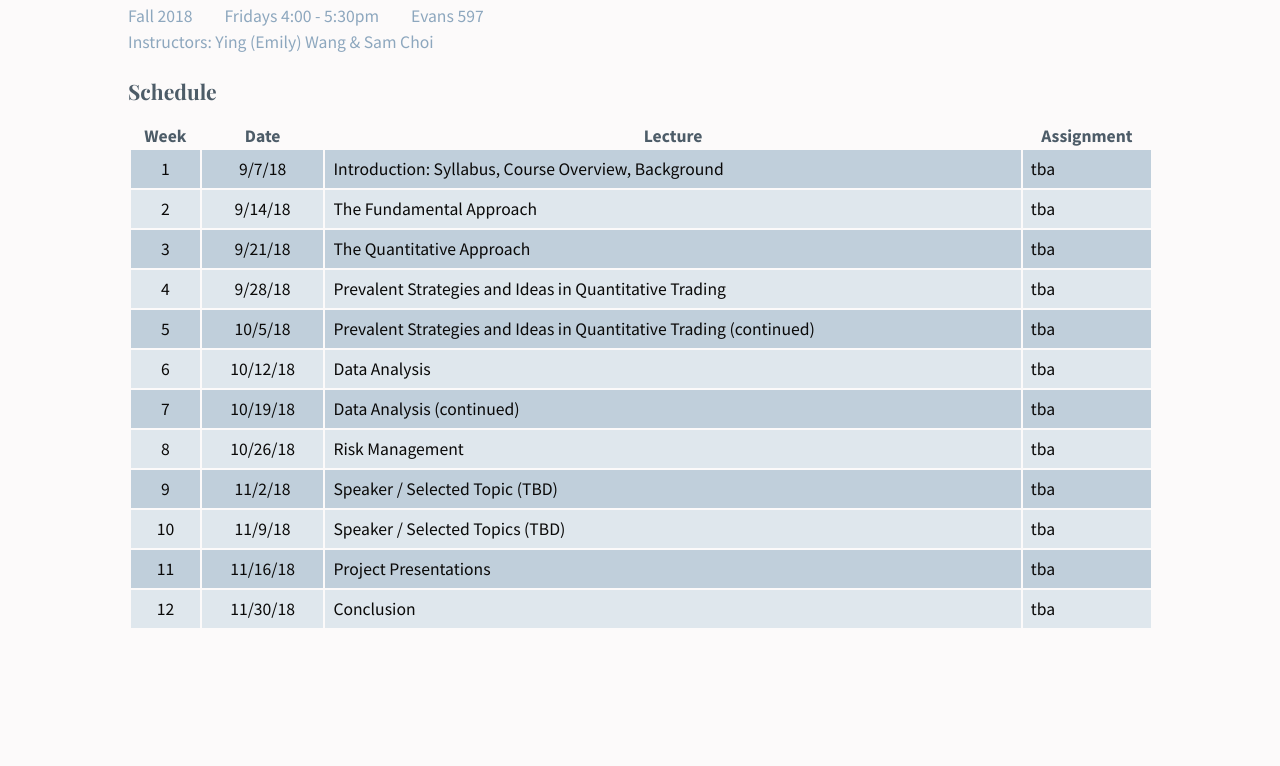
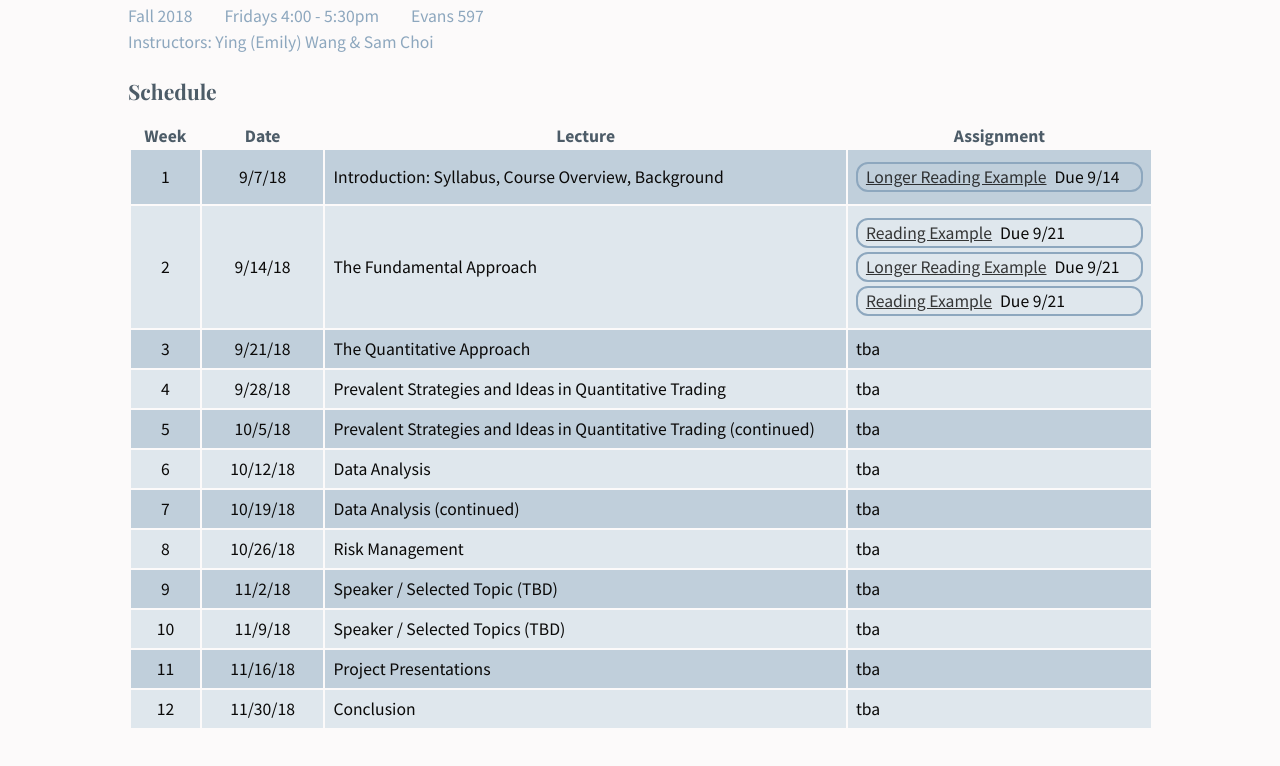
Before and after one commit to jschnapper/Econ198-QuantTrading, a plain HTML site: page views/index.html in a window 1280 px wide. Shown: the part 134-900 px from the top of the page. Before the commit the page ends 842 px from the top, so only its background shows below. Drawn offline with nearby package versions, Linux system fonts and the light colour scheme.

Commit message:
updated assignment style

```diff
--- a/assets/css/style.css
+++ b/assets/css/style.css
@@ -6,12 +6,14 @@
   --primary-light: #C0CFDB;
   --primary-lighter: #DFE7ED;
   --header-color: #4D5C68;
+  --black: #0A0908;
+  --white: #FCFAFA;
 }
 
 
 body {
-  background-color: #FCFAFA;
-  color: #0A0908;
+  background-color: var(--white);
+  color: var(--black);
   font-family: 'Source Sans Pro', sans-serif;
   font-size: 1.1em;
   margin: 0;
@@ -72,11 +74,7 @@ tbody tr:nth-child(even) {
 
 td {
   padding: 8px;
-  border: 2px solid #FCFAFA;
-}
-
-tbody tr:hover {
-  opacity: 0.8;
+  border: 2px solid var(--white);
 }
 
 .schedule-container {
@@ -96,6 +94,26 @@ tbody tr:hover {
 /**** PAGE STYLES ****/
 /*********************/
 
+.assignment-item,
+.assignment-item:visited  {
+  color: var(--black);
+  cursor: pointer;
+  opacity: 0.8;
+  text-decoration: underline;
+  white-space: nowrap;
+}
+
+.assignment-item:hover {
+  opacity: 0.4;
+}
+
+.assignment-wr {
+  border: 2px solid var(--primary);
+  border-radius: 12px;
+  margin: 4px 0;
+  padding: 2px 8px;
+}
+
 .content-wr {
   max-width: 80em;
   width: 80%;
@@ -103,6 +121,11 @@ tbody tr:hover {
 
 .content {
   line-height: 1.25;
+}
+
+.due {
+  display: inline-block;
+  padding-left: 8px;
 }
 
 .nav-content {
@@ -117,6 +140,10 @@ tbody tr:hover {
   cursor: pointer;
   display: flex;
   text-decoration: none;
+}
+
+.nav-hr-link:hover {
+  color: var(--primary-lighter);
 }
 
 .nav-items {
@@ -139,7 +166,7 @@ tbody tr:hover {
 }
 
 .nav-link:not(.active):hover  {
-  background-color: #FCFAFA;
+  background-color: var(--white);
   color: var(--primary);
 }
 
@@ -147,10 +174,16 @@ tbody tr:hover {
   align-items: center;
   background-color: var(--primary);
   box-shadow: 1px 2px 8px rgba(0,0,0,0.2);
-  color: #FCFAFA;
+  color: var(--white);
   display: flex;
   justify-content: center;
   width: 100%;
+}
+
+.no-list-style {
+  list-style: none;
+  margin: 0;
+  padding: 0;
 }
 
 .page-container {
@@ -162,7 +195,17 @@ tbody tr:hover {
   width: 100%;
 }
 
+.resource-item,
+.resource-item:visited {
+  color: var(--primary);
+  cursor: pointer;
+  text-decoration: none;
+}
 
+.resource-item:hover {
+  color: var(--primary-light);
+  text-decoration: underline;
+}
 
 .section-hr {
   color: var(--header-color);
--- a/views/index.html
+++ b/views/index.html
@@ -59,84 +59,134 @@
                 <td class="td-week">1</td>
                 <td class="td-date">9/7/18</td>
                 <td class="td-lecture">Introduction: Syllabus, Course Overview, Background</td>
-                <td class="td-assignment">tba</td>
+                <td class="td-assignment">
+                  <ul class="no-list-style">
+                    <li class="assignment-wr"><a class="assignment-item">Longer Reading Example</a><div class="due">Due 9/14</div></li>
+                  </ul>
+                </td>
               </tr>
               <!-- WEEK 2: 9/14/18 -->
               <tr>
                 <td class="td-week">2</td>
                 <td class="td-date">9/14/18</td>
                 <td class="td-lecture">The Fundamental Approach</td>
-                <td class="td-assignment">tba</td>
+                <td class="td-assignment">
+                  <ul class="no-list-style">
+                    <li class="assignment-wr"><a class="assignment-item">Reading Example</a><div class="due">Due 9/21</div></li>
+                    <li class="assignment-wr"><a class="assignment-item">Longer Reading Example</a><div class="due">Due 9/21</div></li>
+                    <li class="assignment-wr"><a class="assignment-item">Reading Example</a><div class="due">Due 9/21</div></li>
+                  </ul>
+                </td>
               </tr>
               <!-- WEEK 3: 9/21/18 -->
               <tr>
                 <td class="td-week">3</td>
                 <td class="td-date">9/21/18</td>
                 <td class="td-lecture">The Quantitative Approach</td>
-                <td class="td-assignment">tba</td>
+                <td class="td-assignment">
+                  <ul class="no-list-style">
+                    <li>tba</li>
+                  </ul>
+                </td>
               </tr>
               <!-- WEEK 4: 9/28/18 -->
               <tr>
                 <td class="td-week">4</td>
                 <td class="td-date">9/28/18</td>
                 <td class="td-lecture">Prevalent Strategies and Ideas in Quantitative Trading</td>
-                <td class="td-assignment">tba</td>
+                <td class="td-assignment">
+                  <ul class="no-list-style">
+                    <li>tba</li>
+                  </ul>
+                </td>
               </tr>
               <!-- WEEK 5: 10/5/18 -->
               <tr>
                 <td class="td-week">5</td>
                 <td class="td-date">10/5/18</td>
                 <td class="td-lecture">Prevalent Strategies and Ideas in Quantitative Trading (continued)</td>
-                <td class="td-assignment">tba</td>
+                <td class="td-assignment">
+                  <ul class="no-list-style">
+                    <li>tba</li>
+                  </ul>
+                </td>
               </tr>
               <!-- WEEK 6: 10/12/18 -->
               <tr>
                 <td class="td-week">6</td>
                 <td class="td-date">10/12/18</td>
                 <td class="td-lecture">Data Analysis</td>
-                <td class="td-assignment">tba</td>
+                <td class="td-assignment">
+                  <ul class="no-list-style">
+                    <li>tba</li>
+                  </ul>
+                </td>
               </tr>
               <!-- WEEK 7: 10/19/18 -->
               <tr>
                 <td class="td-week">7</td>
                 <td class="td-date">10/19/18</td>
                 <td class="td-lecture">Data Analysis (continued)</td>
-                <td class="td-assignment">tba</td>
+                <td class="td-assignment">
+                  <ul class="no-list-style">
+                    <li>tba</li>
+                  </ul>
+                </td>
               </tr>
               <!-- WEEK 8: 10/26/18 -->
               <tr>
                 <td class="td-week">8</td>
                 <td class="td-date">10/26/18</td>
                 <td class="td-lecture">Risk Management</td>
-                <td class="td-assignment">tba</td>
+                <td class="td-assignment">
+                  <ul class="no-list-style">
+                    <li>tba</li>
+                  </ul>
+                </td>
               </tr>
               <!-- WEEK 9: 11/2/18 -->
               <tr>
                 <td class="td-week">9</td>
                 <td class="td-date">11/2/18</td>
                 <td class="td-lecture">Speaker / Selected Topic (TBD)</td>
-                <td class="td-assignment">tba</td>
+                <td class="td-assignment">
+                  <ul class="no-list-style">
+                    <li>tba</li>
+                  </ul>
+                </td>
               </tr>
               <!-- WEEK 10: 11/9/18 -->
               <tr>
                 <td class="td-week">10</td>
                 <td class="td-date">11/9/18</td>
                 <td class="td-lecture">Speaker / Selected Topics (TBD)</td>
-                <td class="td-assignment">tba</td>
+                <td class="td-assignment">
+                  <ul class="no-list-style">
+                    <li>tba</li>
+                  </ul>
+                </td>
               </tr>
               <!-- WEEK 11: 11/16/18 -->
               <tr>
                 <td class="td-week">11</td>
                 <td class="td-date">11/16/18</td>
                 <td class="td-lecture">Project Presentations</td>
-                <td class="td-assignment">tba</td>
+                <td class="td-assignment">
+                  <ul class="no-list-style">
+                    <li>tba</li>
+                  </ul>
+                </td>
               </tr>
               <!-- WEEK 12: 11/30/18 -->
               <tr>
                 <td class="td-week">12</td>
                 <td class="td-date">11/30/18</td>
                 <td class="td-lecture">Conclusion</td>
-                <td class="td-assignment">tba</td>
+                <td class="td-assignment">
+                  <ul class="no-list-style">
+                    <li>tba</li>
+                  </ul>
+                </td>
               </tr>
             </tbody>
           </table>
```
Also changed, not shown: views/resources.html (+4 -2 lines), 1 other file.
